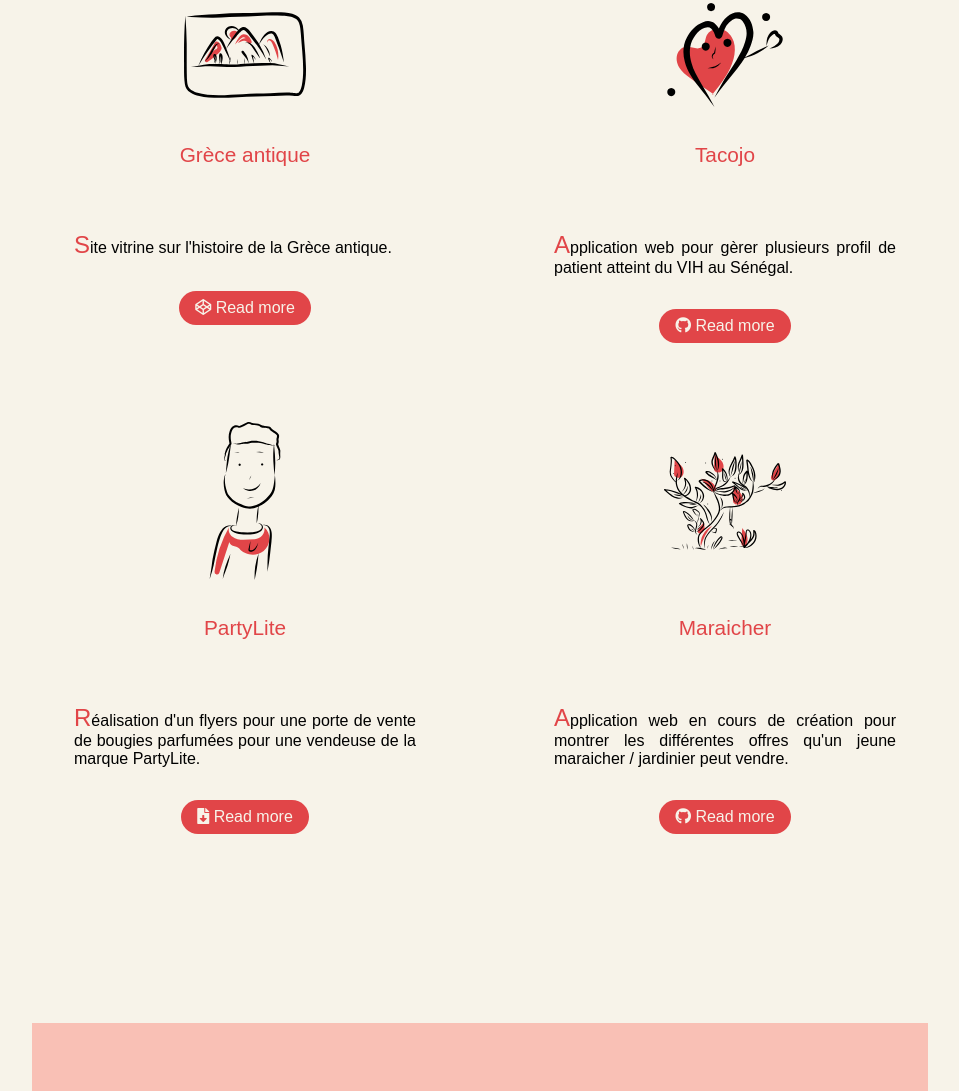
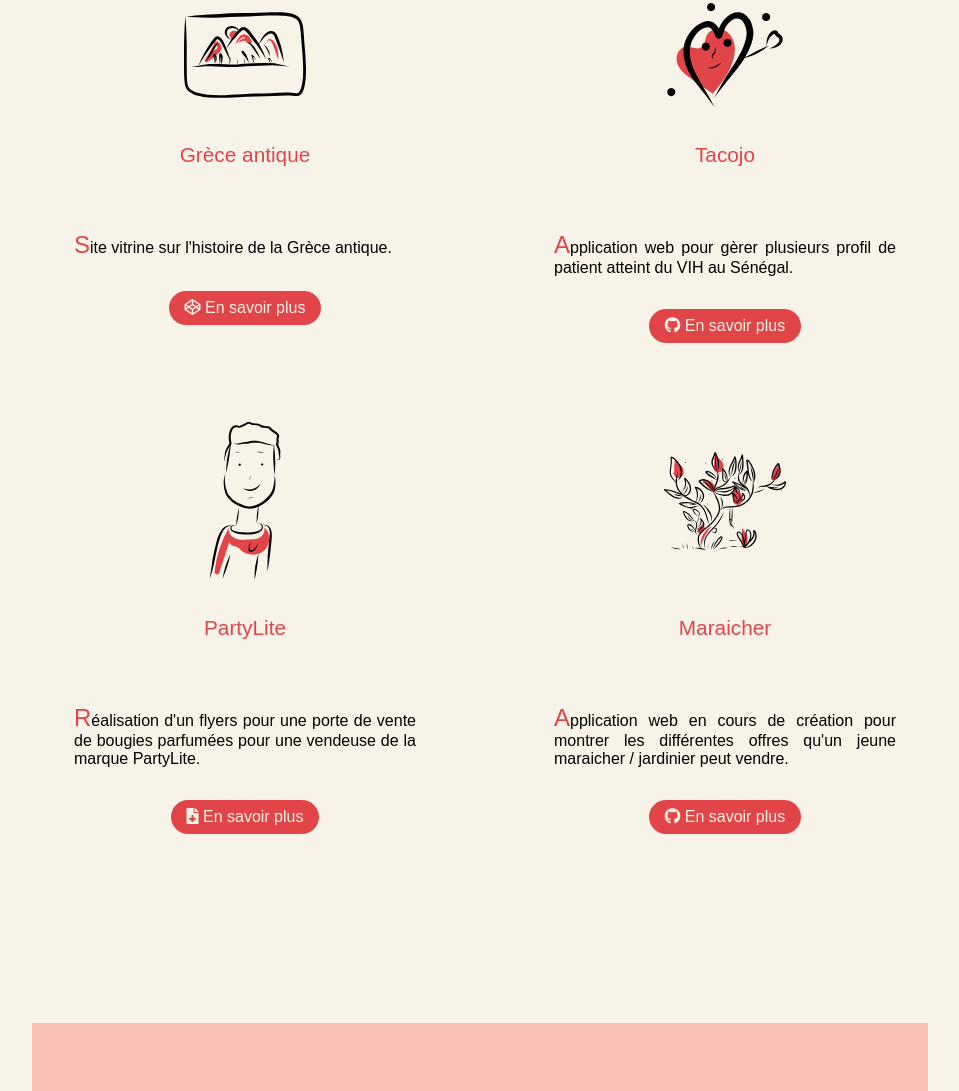
Before and after one commit to naygour/naygour.github.io, a website: page index.html in a window 1280 px wide. Shown: the part 3548-4639 px from the top of the page, without its empty margins (160-1119 px from the left). Drawn offline with nearby package versions, Linux system fonts and the light colour scheme.

Commit message:
Correction bouton

```diff
--- a/index.html
+++ b/index.html
@@ -156,7 +156,7 @@
           <h3>Grèce antique</h3>
           <p>Site vitrine sur l'histoire de la Grèce antique.</p>
           <button class="btn" onclick="window.location.href='https://codepen.io/naygour/pen/MWEVvLQ'"><i class="fab fa-codepen"></i>
-          Read more</button>
+          En savoir plus</button>
         </div>
 
         <div class="box">
@@ -164,7 +164,7 @@
           <h3>Tacojo</h3>
           <p>Application web pour gèrer plusieurs profil de patient atteint du VIH au Sénégal.</p>
           <button class="btn" onclick="window.location.href='https://github.com/naygour/tacojo'"><i class="fab fa-github"></i>
-          Read more</button>
+          En savoir plus</button>
         </div>
 
         <div class="box">
@@ -172,7 +172,7 @@
           <h3>PartyLite</h3>
           <p>Réalisation d'un flyers pour une porte de vente de bougies parfumées pour une vendeuse de la marque PartyLite.</p>
           <button class="btn" onclick="window.location.href='../assets/pdf/partylite.pdf'"><i class="fas fa-file-download"></i>
-            Read more</button>
+            En savoir plus</button>
         </div>
 
         <div class="box">
@@ -180,7 +180,7 @@
           <h3>Maraicher</h3>
           <p>Application web en cours de création pour montrer les différentes offres qu'un jeune maraicher / jardinier peut vendre.</p>
           <button class="btn" onclick="window.location.href='https://github.com/naygour/maraicher'"><i class="fab fa-github"></i>
-            Read more</button>
+            En savoir plus</button>
         </div>
       </div>
     </section>
```
